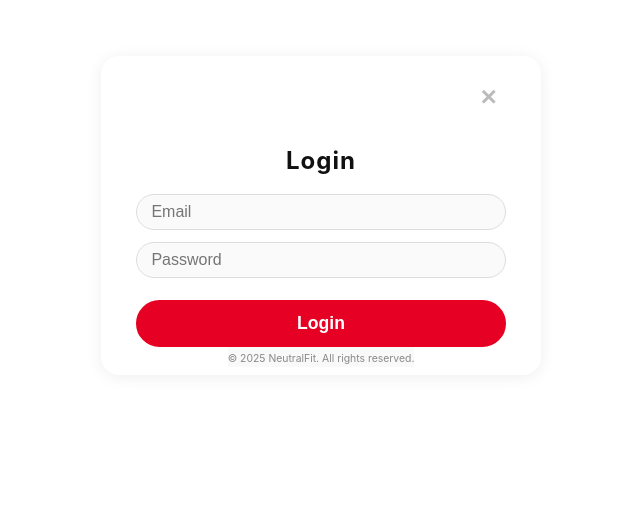
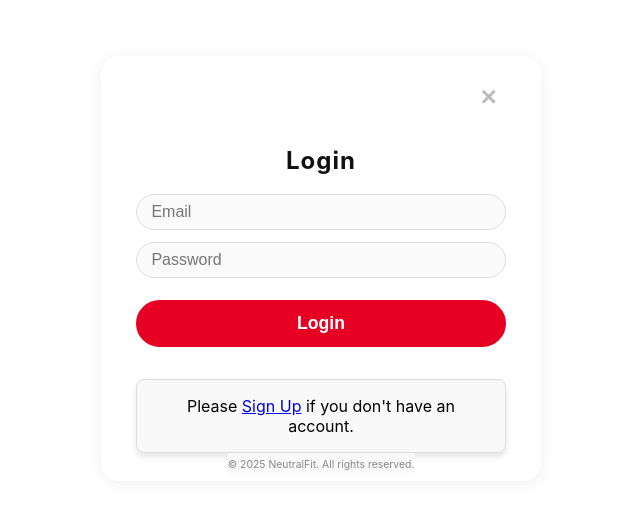
Before and after one commit to chenwa/NeutralFit, a React (Create React App) app: page /login in a window 1280 px wide. Shown: the top 508 px of the page, without its empty margins (319-959 px from the left). Built offline with nearby package versions, Linux system fonts and the light colour scheme; no server answers.

Commit message:
add some links to make navigation easier

```diff
--- a/src/Login.tsx
+++ b/src/Login.tsx
@@ -1,5 +1,5 @@
 import React, { useState } from 'react';
-import { useNavigate } from 'react-router-dom';
+import { Link, useNavigate } from 'react-router-dom';
 import API_BASE_URL from './config';
 
 const Login: React.FC = () => {
@@ -43,6 +43,9 @@ const Login: React.FC = () => {
         <button className="nf-btn nf-btn-primary nf-form-btn" type="submit">Login</button>
       </form>
       {error && <div className="nf-error">{error}</div>}
+      <div className="nf-info-section">
+        Please <Link to="/signup">Sign Up</Link> if you don't have an account.
+      </div>
       <footer className="nf-footer nf-footer-small">
         &copy; {new Date().getFullYear()} NeutralFit. All rights reserved.
       </footer>
--- a/src/Signup.tsx
+++ b/src/Signup.tsx
@@ -1,5 +1,5 @@
 import React, { useState } from 'react';
-import { useNavigate } from 'react-router-dom';
+import { Link, useNavigate } from 'react-router-dom';
 import API_BASE_URL from './config';
 import './App.css';
 
@@ -63,6 +63,7 @@ const Signup: React.FC = () => {
       </form>
       {error && <div className="nf-error">{error}</div>}
       <div className="nf-info-section">
+        <strong>Note:</strong> <Link to="/login">Login</Link> if you already have an account. <br /> <br />
         <strong>Privacy Notice:</strong> NeutralFit does <u>not</u> collect, sell, or share your data. We will never send you marketing emails or share your information with third parties.
       </div>
       <div className="nf-info-section">
--- a/src/pages/ClubFitting.tsx
+++ b/src/pages/ClubFitting.tsx
@@ -1,6 +1,6 @@
 import React from 'react';
 import './ClubFitting.css';
-import { Link, useNavigate } from 'react-router-dom';
+import { useNavigate } from 'react-router-dom';
 
 const ClubFitting = () => {
   const navigate = useNavigate();
```
